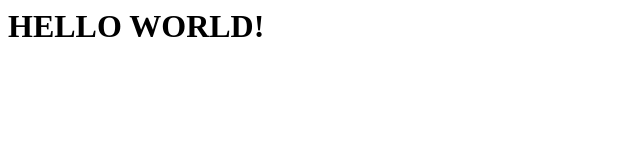
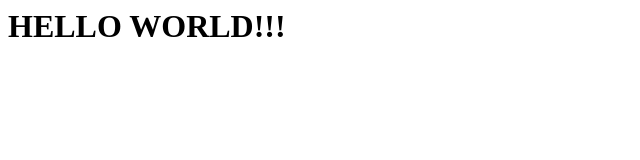
Before and after one commit to misskecupbung/jenkins-k8s, a plain HTML site: page index.html in a window 1280 px wide. Shown: the full height of the page, 0-640 px from the left. Drawn offline with Linux system fonts and the light colour scheme.

Commit message:
Update index.html

```diff
--- a/index.html
+++ b/index.html
@@ -1,3 +1,3 @@
 <html>
-<h1>HELLO WORLD!</h>
+<h1>HELLO WORLD!!!</h>
 </html>
```
